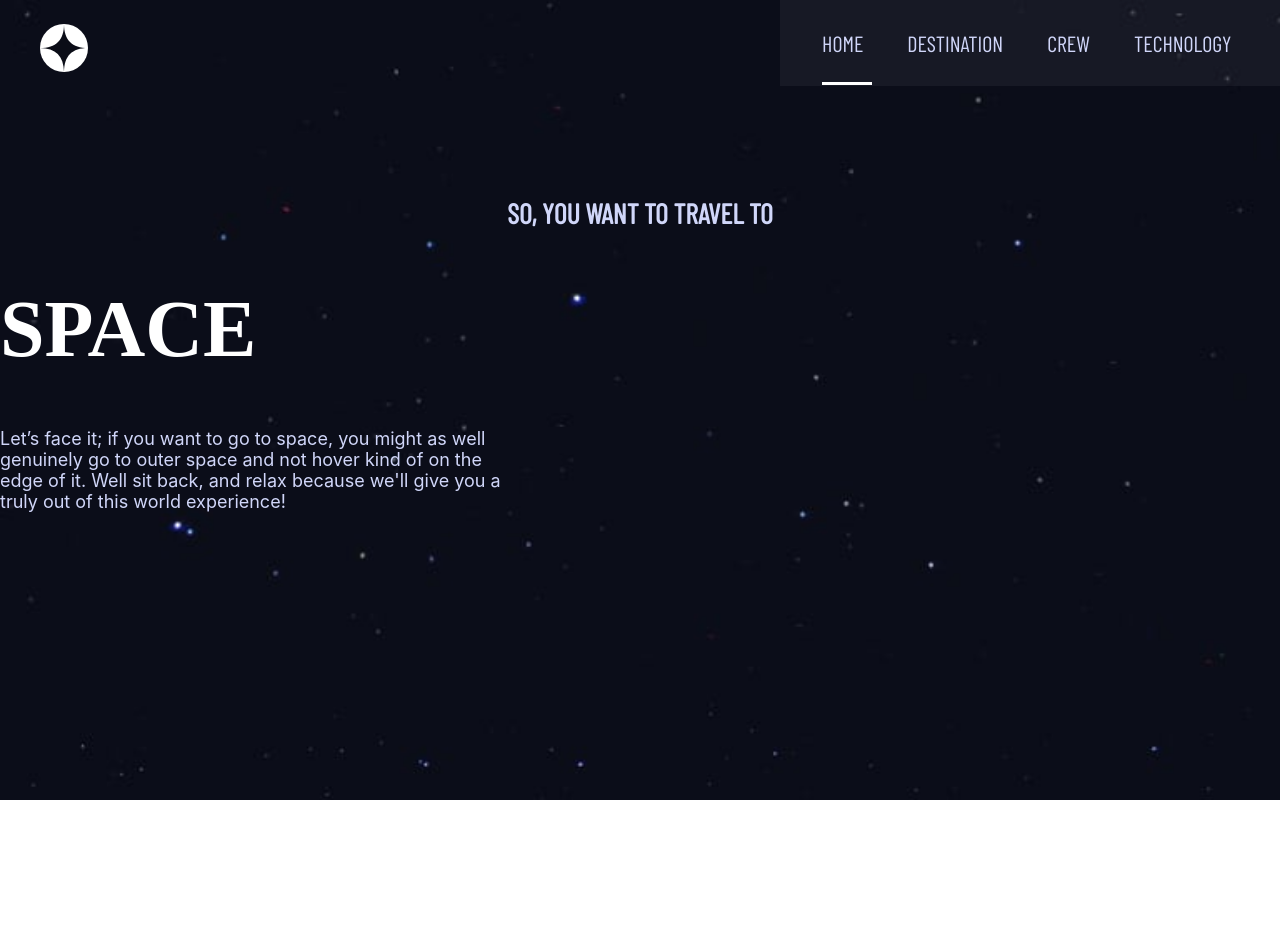
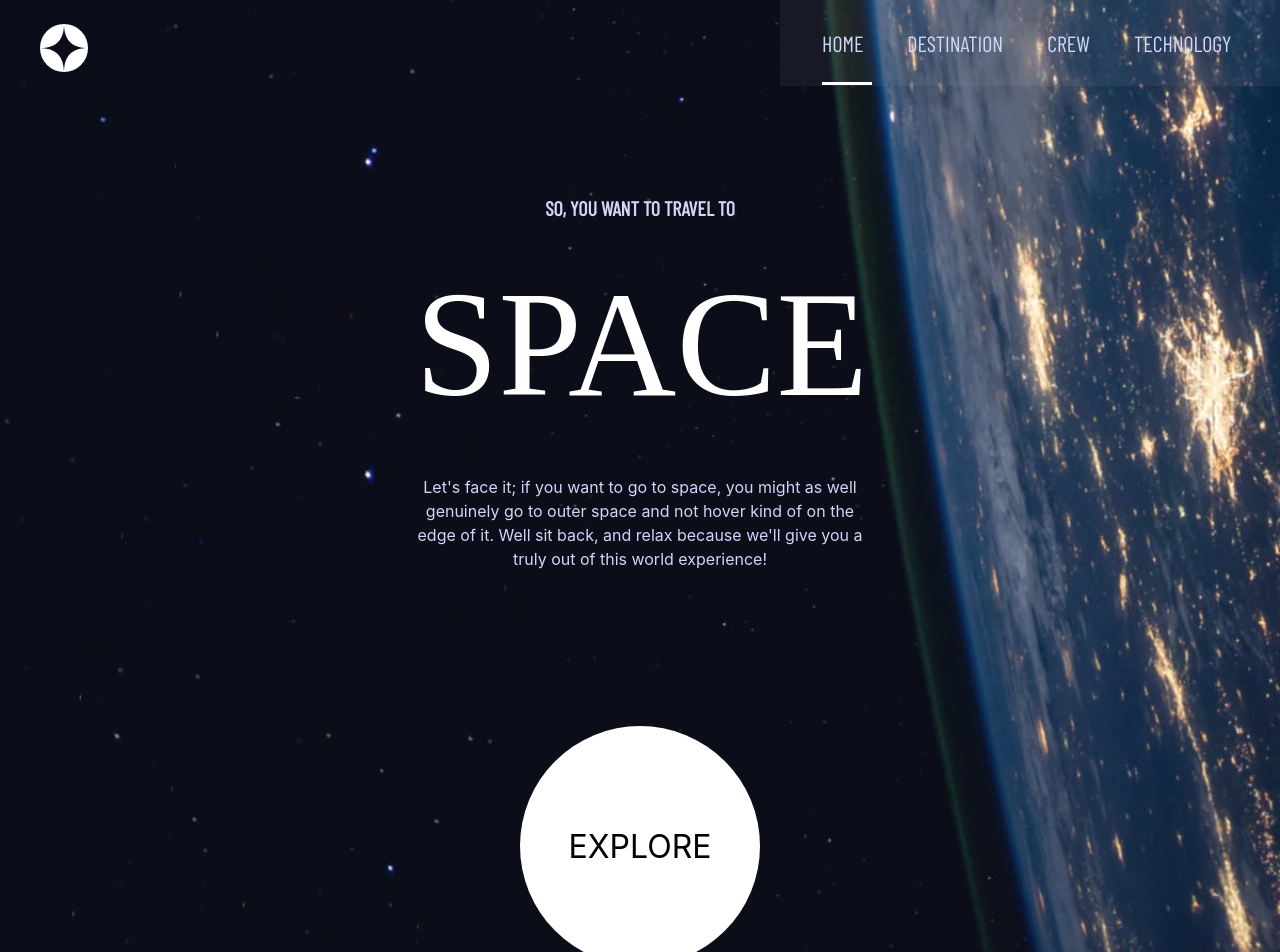
Before and after one commit to SmileAndWaveBoyz/Space, a React (Create React App) app: page / in a window 1280 px wide. Shown: the top 952 px of the page. Before the commit the page ends 800 px from the top, so only its background shows below. Built offline with nearby package versions, Linux system fonts and the light colour scheme; no server answers; a web font is replaced by a local one.

Commit message:
Home page

```diff
--- a/public/styles.css
+++ b/public/styles.css
@@ -16,7 +16,7 @@ body{
     font-family: 'Barlow', sans-serif;
     font-size: 1.8rem;
     background-image: url("./assets/home/background-home-mobile.jpg");
-    background-size: cover;
+    background-size: 105%;
     color: var(--colour-primary);
 }
 
@@ -33,6 +33,7 @@ h5, .subheading2{
 h1{
     font-size: 8rem;
     color: #ffffff;
+    font-weight: 400;
 }
 
 h2{
@@ -57,7 +58,7 @@ h5{
     justify-content: space-between;
     align-items: start;
     padding: 2.4rem 2rem 2rem 2rem;
-    background-color: rgb(255, 255, 255, 0.0390);
+    /* background-color: rgb(255, 255, 255, 0.0390); */
     transition: all 0.2s;
 }
 
@@ -142,7 +143,7 @@ li, a {
 @media screen and (min-width: 768px) {
     body{
         background-image: url("./assets/home/background-home-tablet.jpg");
-        background-size: cover;
+        background-size: 108%;
     }
 
     .hamburgerButton{
@@ -177,10 +178,6 @@ li, a {
         margin: 1rem 22px;
     }
 
-    .firstHeading{
-        margin-top: 11rem;
-    }
-
     .navBar .navItems .underline::after{
         content: "";
         background-color: #ffffff;
@@ -192,9 +189,17 @@ li, a {
     }
 }
 
+@media screen and (min-width: 1180px) {
+    body{
+        background-image: url("./assets/home/background-home-desktop.jpg");
+        background-size: 120%;
+    }
+}
+
 @media screen and (min-width: 1440px) {
     body{
         background-image: url("./assets/home/background-home-desktop.jpg");
+        background-size: 100%;
     }
 
     h1{
@@ -235,10 +240,6 @@ li, a {
         text-align: left;
     }
 
-    .texBox{
-        margin-left: 165px;
-    }
-
     .navBar::after{
         position: absolute;
         content: "";
@@ -262,3 +263,106 @@ li, a {
         width: 85px;
     }
 }
+
+/* Hero */
+.texBox{
+    text-align: center;
+    margin: 0rem 3rem;
+    margin-bottom: 8.5rem;
+}
+
+.firstHeading{
+    margin-top: 4rem;
+    margin-bottom: 3.8rem;
+    font-size: 1.6rem;
+}
+
+.spaceHeading{
+    margin: 0 0;
+    margin-bottom: 4.5rem;
+}
+
+.explore{
+    margin: 0 auto;
+    text-align: center;
+    background-color: white;
+    width: 170px;
+    height: 170px;
+    display: flex;
+    justify-content: center;
+    align-items: center;
+    border-radius: 100%;
+    transition: all 0.3s;
+    cursor: pointer;
+    outline: 0;
+}
+
+.explore:hover{
+    outline: 45px solid rgb(255, 255, 255, 0.4);
+}
+
+.explore p{
+    color: black;
+    font-size: 2rem;
+}
+
+@media screen and (min-width: 768px) {
+    .texBox{
+        margin: 0 auto;
+        margin-top: 11rem;
+        margin-bottom: 15.5rem;
+        width: 450px;
+    }
+
+    .firstHeading{
+        font-size: 2rem;
+    }
+
+    .spaceHeading{
+        font-size: 15rem;
+    }
+
+    .texBox p{
+        font-size: 1.6rem;
+        line-height: 1.5;
+    }
+
+    .explore{
+        width: 240px;
+        height: 240px;
+    }
+
+    .explore p{
+        font-size: 3.2rem;
+    }
+
+    .explore:hover{
+        outline: 65px solid rgb(255, 255, 255, 0.4);
+    }
+}
+
+@media screen and (min-width: 1440px) {
+    .texBox{
+        margin-left: 165px;
+    }
+
+    .hero{
+        margin-top: 6rem;
+        /* outline: 1px solid wheat; */
+        display: grid;
+        grid-template-columns: 1fr 1fr;
+    }
+
+    .texBox p{
+        text-align: left;
+        line-height: 1.7;
+    }
+
+    .spaceHeading{
+        /* margin-bottom: 7rem; */
+    }
+
+    .explore{
+        margin-top: 260px;
+    }
+}
--- a/src/App.jsx
+++ b/src/App.jsx
@@ -1,18 +1,18 @@
 import React, {useEffect, useState} from 'react'
 
 function App() {
-  const[backendData, setBackendData] = useState([{}]);
+  // const[backendData, setBackendData] = useState([{}]);
   const[menuCollapse, setMenuCollapse] = useState(false);
 
-  useEffect(() => {
-    fetch("/count").then(
-      reponse => reponse.json()
-    ).then(
-      data => {
-        setBackendData(data)
-      }
-    )
-  },[])
+  // useEffect(() => {
+  //   fetch("/count").then(
+  //     reponse => reponse.json()
+  //   ).then(
+  //     data => {
+  //       setBackendData(data)
+  //     }
+  //   )
+  // },[])
 
   return (
     <div>
@@ -28,15 +28,19 @@ function App() {
           <li><p>02</p><a href="#">CREW</a></li>
           <li><p>03</p><a href="#">TECHNOLOGY</a></li>
         </ul>
-
       </nav>
-      <div className="texBox">
-        <h5 className='firstHeading'>SO, YOU WANT TO TRAVEL TO</h5>
-        <h1>SPACE</h1>
-        <p>Let’s face it; if you want to go to space, you might as well<br></br> genuinely go to outer space and not hover kind of on the <br></br>edge of it. Well sit back, and relax because we'll give you a <br></br>truly out of this world experience!</p>
-      </div>
+      <main className='hero'>
+        <div className="texBox">
+          <h5 className='firstHeading'>SO, YOU WANT TO TRAVEL TO</h5>
+          <h1 className='spaceHeading'>SPACE</h1>
+          <p>Let's face it; if you want to go to space, you might as well genuinely go to outer space and not hover kind of on the edge of it. Well sit back, and relax because we'll give you a truly out of this world experience!</p>
+        </div>
+        <div className="explore">
+          <p>EXPLORE</p>
+        </div>
+      </main>
     </div>
   )
 }
 
-export default App
+export default App;
```
